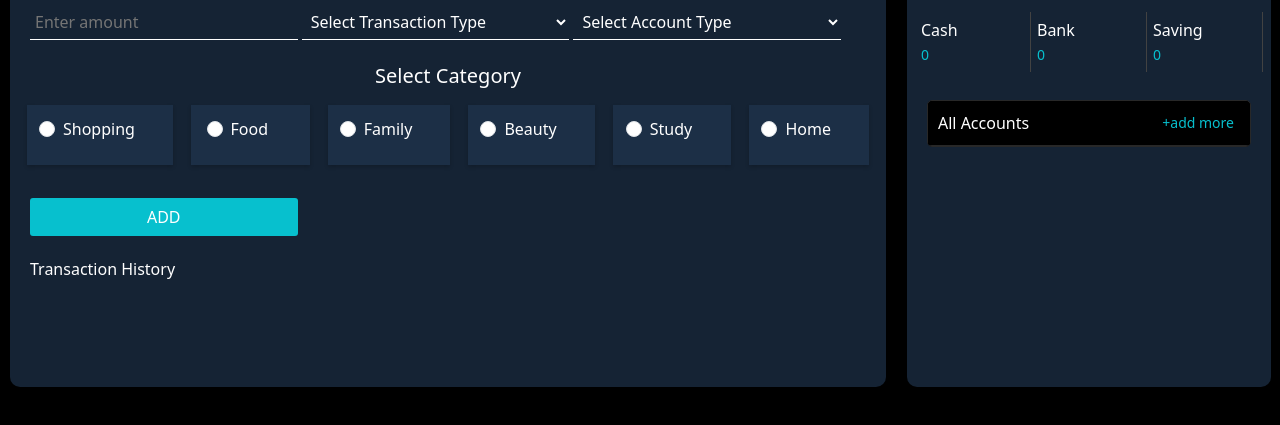
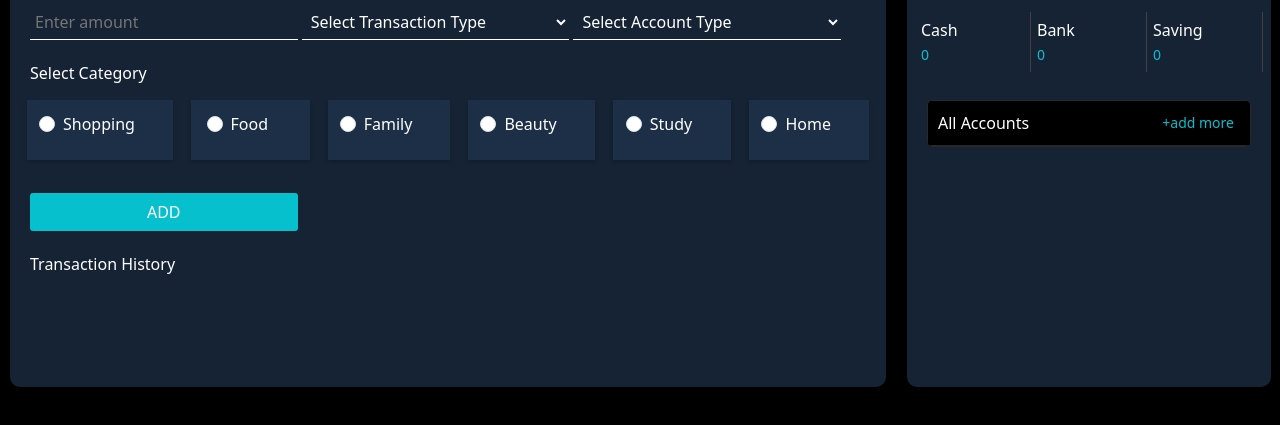
Before and after one commit to Rameeshakhan/Expense-Tracker, a plain HTML site: page pages/dashboard.html in a window 1280 px wide. Shown: the part 87-512 px from the top of the page. Drawn offline with nearby package versions, Linux system fonts and the light colour scheme.

Commit message:
Modified

```diff
--- a/pages/dashboard.html
+++ b/pages/dashboard.html
@@ -26,7 +26,7 @@
             </select><br><br>
             <div class="category-div">
               <div class="row">
-                <h5>Select Category</h5>
+                <h6>Select Category</h6>
                 <div class="col radio-border">
                   <div class="form-check form-check-inline">
                     <input class="form-check-input" type="radio" name="category" id="inlineRadio1" value="Shopping">
```
